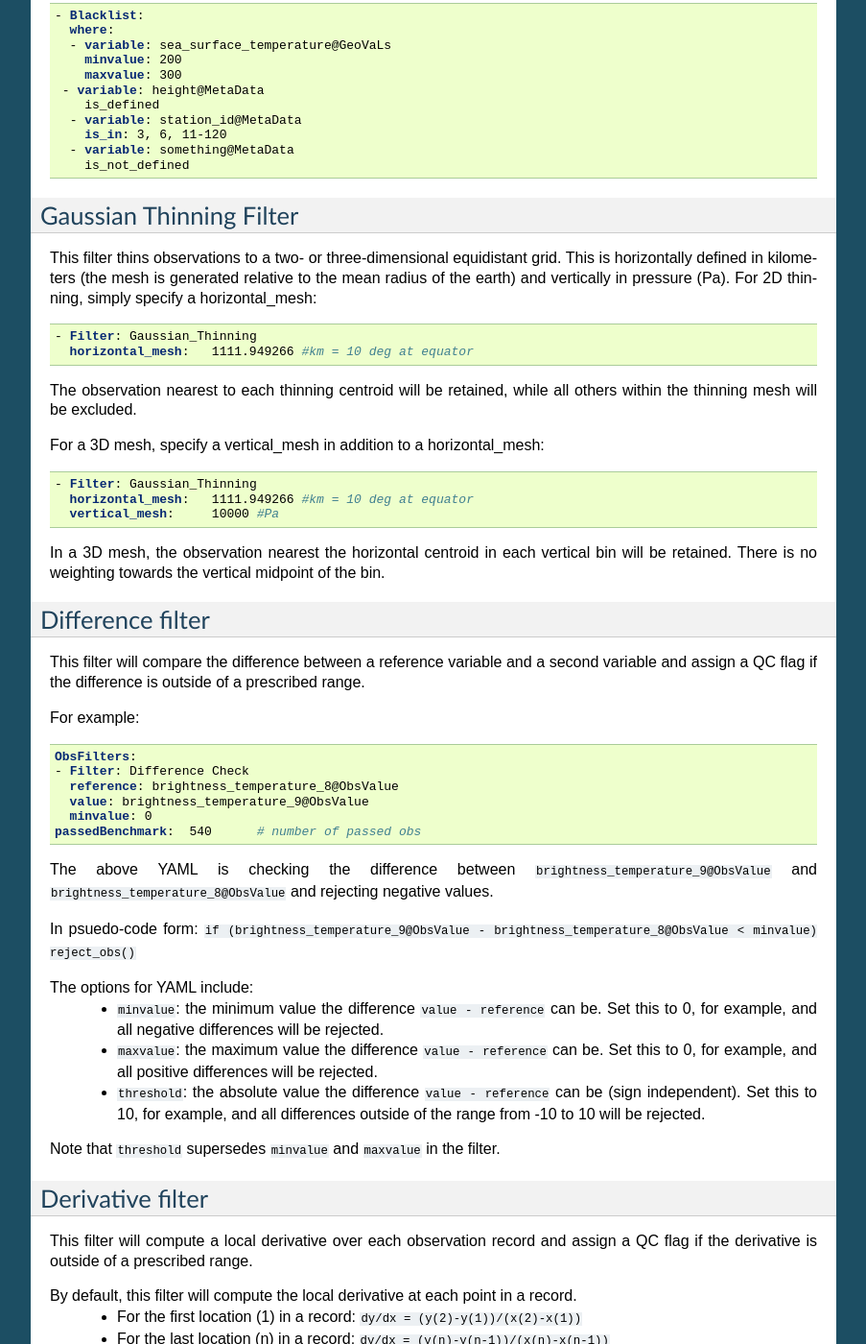
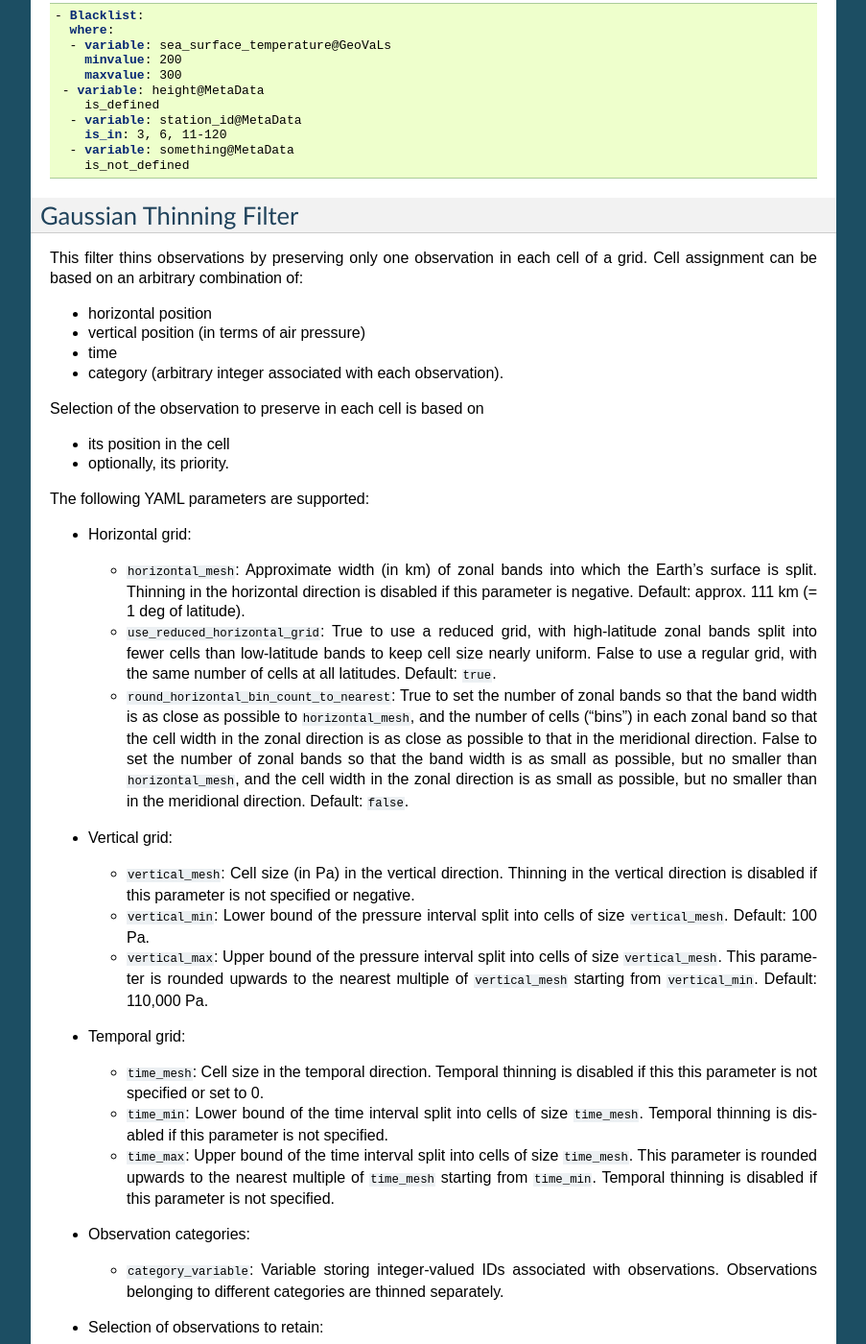
Before and after one commit to JCSDA/jedi-docs, a Sphinx documentation site: the page built from docs/jedi-components/ufo/qcfilters.rst, in a window 1280 px wide and 1400 px high, scrolled down 3586 px. Shown: the whole window at 96% size, without its empty margins (198-1101 px from the left). Built offline with Sphinx 7.4.7, drawn with Linux system fonts in a browser that asks for light colours; some of the changed text lies outside the part shown.

Commit message:
Feature/thinning extensions (#161)
* Updated the documentation of the Gaussian thinning filter.

* Fixed list formatting.

```diff
--- a/docs/jedi-components/ufo/qcfilters.rst
+++ b/docs/jedi-components/ufo/qcfilters.rst
@@ -210,24 +210,108 @@ The syntax of this ObsFilter is also identical to that of "where" statement, but
 Gaussian Thinning Filter
 -------------------------
 
-This filter thins observations to a two- or three-dimensional equidistant grid.  This is horizontally defined in kilometers (the mesh is generated relative to the mean radius of the earth) and vertically in pressure (Pa).  For 2D thinning, simply specify a horizontal_mesh:
+This filter thins observations by preserving only one observation in each cell of a grid. Cell assignment can be based on an arbitrary combination of:
+
+- horizontal position
+- vertical position (in terms of air pressure)
+- time
+- category (arbitrary integer associated with each observation).
+
+Selection of the observation to preserve in each cell is based on
+
+- its position in the cell
+- optionally, its priority.
+
+The following YAML parameters are supported:
+
+- Horizontal grid:
+
+  * :code:`horizontal_mesh`: Approximate width (in km) of zonal bands into which the
+    Earth's surface is split. Thinning in the horizontal direction is disabled if
+    this parameter is negative. Default: approx. 111 km (= 1 deg of latitude).
+
+  * :code:`use_reduced_horizontal_grid`: True to use a reduced grid, with high-latitude
+    zonal bands split into fewer cells than low-latitude bands to keep cell size nearly uniform.
+    False to use a regular grid, with the same number of cells at all latitudes. Default: :code:`true`.
+
+  * :code:`round_horizontal_bin_count_to_nearest`:
+    True to set the number of zonal bands so that the band width is as close as possible to
+    :code:`horizontal_mesh`, and the number of cells ("bins") in each zonal band so that the
+    cell width in the zonal direction is as close as possible to that in the meridional direction.
+    False to set the number of zonal bands so that the band width is as small as possible, but
+    no smaller than :code:`horizontal_mesh`, and the cell width in the zonal direction is as small as
+    possible, but no smaller than in the meridional direction. Default: :code:`false`.
+
+- Vertical grid:
+
+  * :code:`vertical_mesh`: Cell size (in Pa) in the vertical direction.
+    Thinning in the vertical direction is disabled
+    if this parameter is not specified or negative.
+
+  * :code:`vertical_min`: Lower bound of the pressure interval split into cells of size
+    :code:`vertical_mesh`. Default: 100 Pa.
+
+  * :code:`vertical_max`: Upper bound of the pressure interval split into cells of size
+    :code:`vertical_mesh`. This parameter is rounded upwards to the nearest multiple of
+    :code:`vertical_mesh` starting from :code:`vertical_min`. Default: 110,000 Pa.
+
+- Temporal grid:
+
+  * :code:`time_mesh`: Cell size in the temporal direction.
+    Temporal thinning is disabled if this this parameter is not specified or set to 0.
+
+  * :code:`time_min`: Lower bound of the time interval split into cells of size :code:`time_mesh`.
+    Temporal thinning is disabled if this parameter is not specified.
+
+  * :code:`time_max`: Upper bound of the time interval split into cells of size :code:`time_mesh`.
+    This parameter is rounded upwards to the nearest multiple of :code:`time_mesh` starting from
+    :code:`time_min`. Temporal thinning is disabled if this parameter is not specified.
+
+- Observation categories:
+
+  * :code:`category_variable`: Variable storing integer-valued IDs associated with observations.
+    Observations belonging to different categories are thinned separately.
+
+- Selection of observations to retain:
+
+  * :code:`priority_variable`: Variable storing observation priorities.
+    Among all observations in a cell, only those with the highest priority are considered
+    as candidates for retaining. If not specified, all observations are assumed to have equal priority.
+
+  * :code:`distance_norm`: Determines which of the highest-priority observations lying in a cell
+    is retained. Allowed values:
+
+    + :code:`geodesic`: retain the observation closest to the cell center in the horizontal direction
+      (air pressure and time are ignored when selecting the observation to retain)
+
+    + :code:`maximum`: retain the observation lying furthest from the cell's bounding box in the
+      system of coordinates in which the cell is a unit cube (all dimensions along which thinning
+      is enabled are taken into account).
+
+    Default: :code:`geodesic`.
+
+Example 1 (thinning by the horizontal position only):
 
 .. code:: yaml
 
     - Filter: Gaussian_Thinning
       horizontal_mesh:   1111.949266 #km = 10 deg at equator
 
-The observation nearest to each thinning centroid will be retained, while all others within the thinning mesh will be excluded.
-
-For a 3D mesh, specify a vertical_mesh in addition to a horizontal_mesh:
+Example 2 (thinning observations from multiple categories and with non-equal priorities by their horizontal position, pressure and time):
 
 .. code:: yaml
 
     - Filter: Gaussian_Thinning
-      horizontal_mesh:   1111.949266 #km = 10 deg at equator
-      vertical_mesh:     10000 #Pa
-
-In a 3D mesh, the observation nearest the horizontal centroid in each vertical bin will be retained.  There is no weighting towards the vertical midpoint of the bin.
+      distance_norm:     maximum
+      horizontal_mesh:   5000
+      vertical_mesh:    10000
+      time_mesh: PT01H
+      time_min: 2018-04-14T21:00:00Z
+      time_max: 2018-04-15T03:00:00Z
+      category_variable:
+        name: instrument_id@MetaData
+      priority_variable:
+        name: priority@MetaData
 
 Difference filter
 -----------------
```
